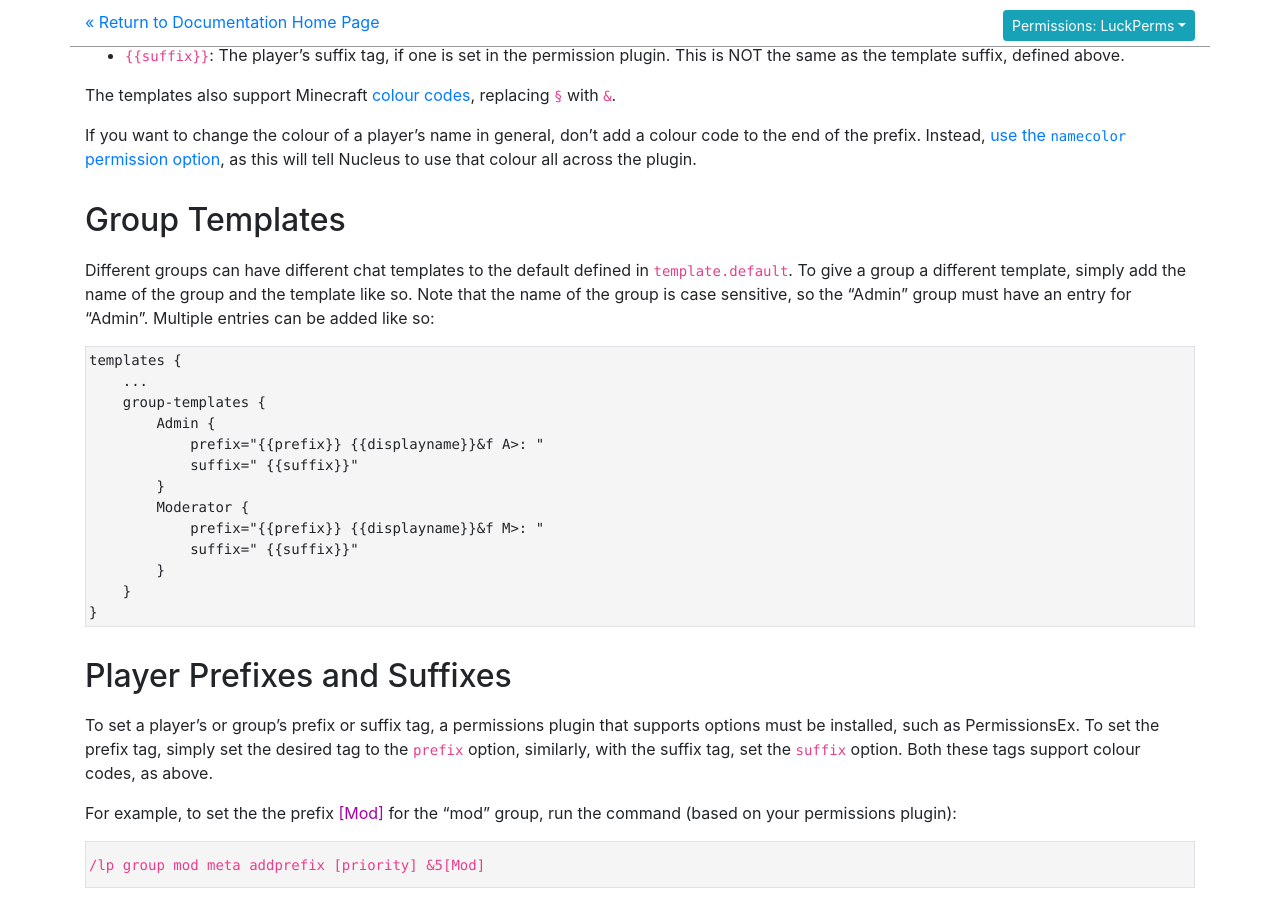
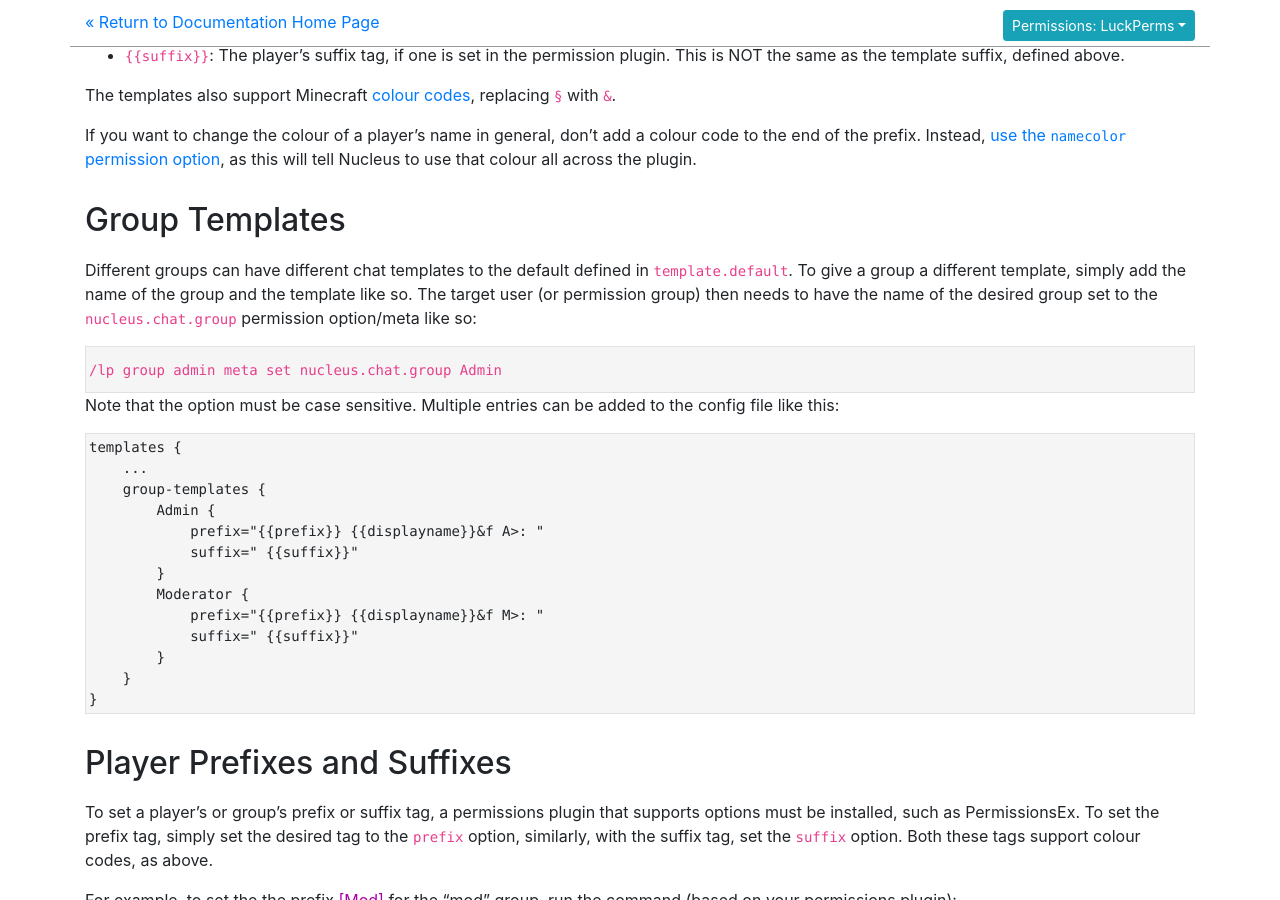
Before and after one commit to NucleusPowered/site-v2, a Jekyll site: the page built from docs/modules/chat.md, in a window 1280 px wide and 900 px high, scrolled down 870 px. Built offline with Jekyll 4.4.1, drawn with Linux system fonts in a browser that asks for light colours.

Commit message:
Update chat docs a little

````diff
--- a/docs/modules/chat.md
+++ b/docs/modules/chat.md
@@ -43,8 +43,12 @@ If you want to change the colour of a player's name in general, don't add a colo
 ## Group Templates
 
 Different groups can have different chat templates to the default defined in `template.default`. To give a group a different template,
- simply add the name of the group and the template like so. Note that the name of the group is case sensitive, so the "Admin" group
- must have an entry for "Admin". Multiple entries can be added like so:
+ simply add the name of the group and the template like so. The target user (or permission group) then needs to have the name of the desired
+ group set to the `nucleus.chat.group` permission option/meta like so:
+
+{% include permissionblock.html cmdtype="groupOption" user="admin" option="nucleus.chat.group" value="Admin" %}
+
+Note that the option must be case sensitive. Multiple entries can be added to the config file like this:
 
 {% raw %}
 ```
````
Also changed, not shown: docs/howto/chat.md (+4 -0 lines).
